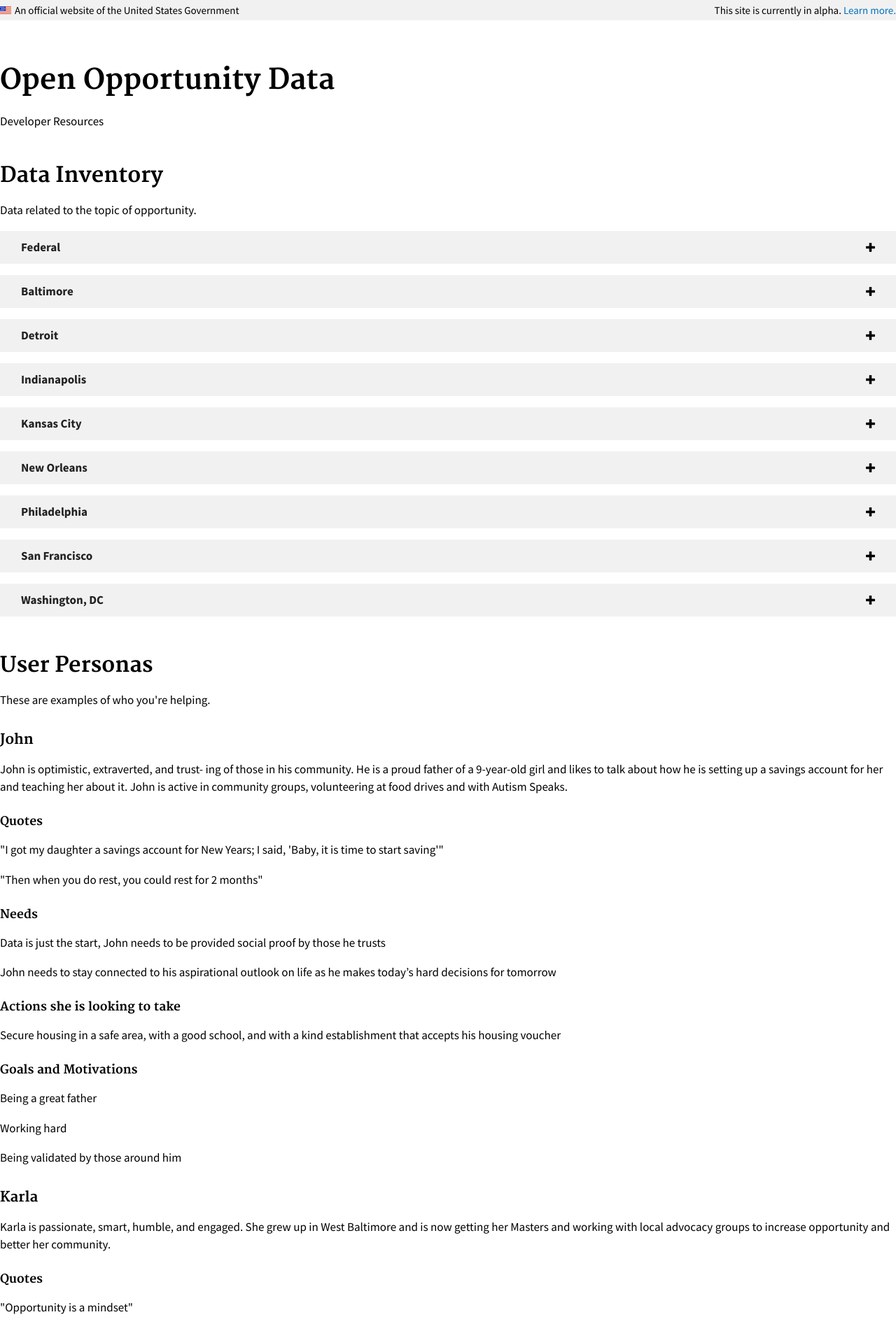
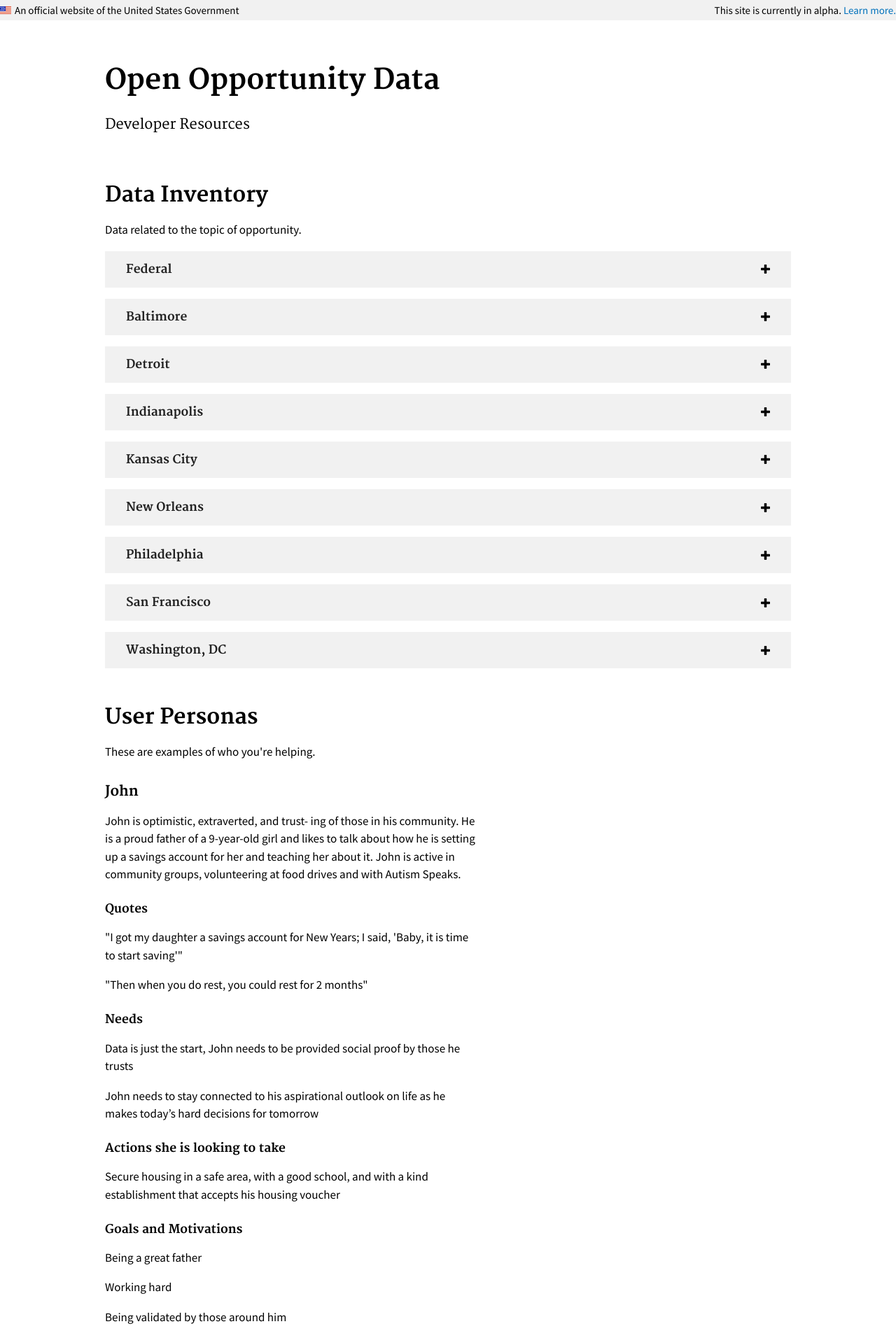
Before and after one commit to presidential-innovation-fellows/open-opportunity-data, a Jekyll site: the page built from index.html, in a window 1280 px wide. Shown: the top 1902 px of the page at 70% size. Built offline with Jekyll 4.4.1, drawn with Linux system fonts in a browser that asks for light colours.

Commit message:
Start styling things

```diff
--- a/_layouts/default.html
+++ b/_layouts/default.html
@@ -8,7 +8,7 @@
 
     {% include disclaimer.html %}
 
-    <main>
+    <main class="usa-content">
       {{ content }}
     </main>
 
--- a/index.html
+++ b/index.html
@@ -2,15 +2,19 @@
 layout: default
 ---
 
-<header>
+<div class="usa-grid">
+
+  <header class="usa-width-one-whole">
     <h1>Open Opportunity Data</h1>
-  <p>Developer Resources</p>
+    <p class="usa-font-lead">Developer Resources</p>
   </header>
 
-<article>
+  <article class="usa-width-one-whole">
     {% include_relative index_includes/data-inventory.html %}
   </article>
 
-<article>
+  <article class="usa-width-one-whole">
     {% include_relative index_includes/personas.html %}
   </article>
+
+</div>
--- a/index_includes/data-inventory-provider.html
+++ b/index_includes/data-inventory-provider.html
@@ -2,13 +2,13 @@
 {% assign provider = site.data.data-providers[include.id] %}
 {% assign group_key = include.group_key %}
 
-<div class="usa-accordion">
+<div class="usa-accordion-bordered">
   <ul class="usa-unstyled-list">
     <li>
       <section>
         <button class="usa-button-unstyled" aria-expanded="false"
                 aria-controls="collapsible-0">
-          {{ provider.name }}
+          <h4>{{ provider.name }}</h4>
         </button>
 
         <div id="collapsible-0" aria-hidden="true"
```
Lines whose indentation alone changed are shown as unchanged.
